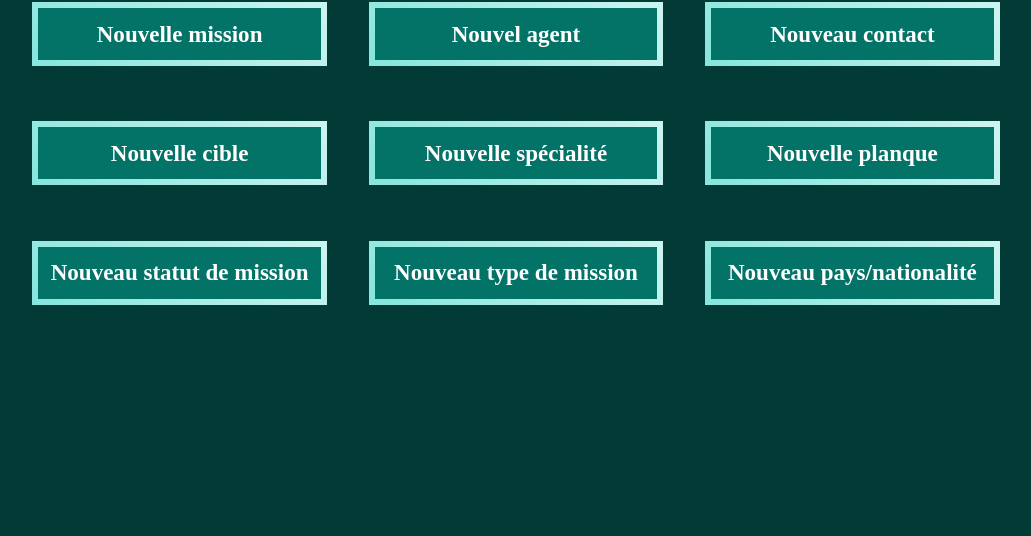
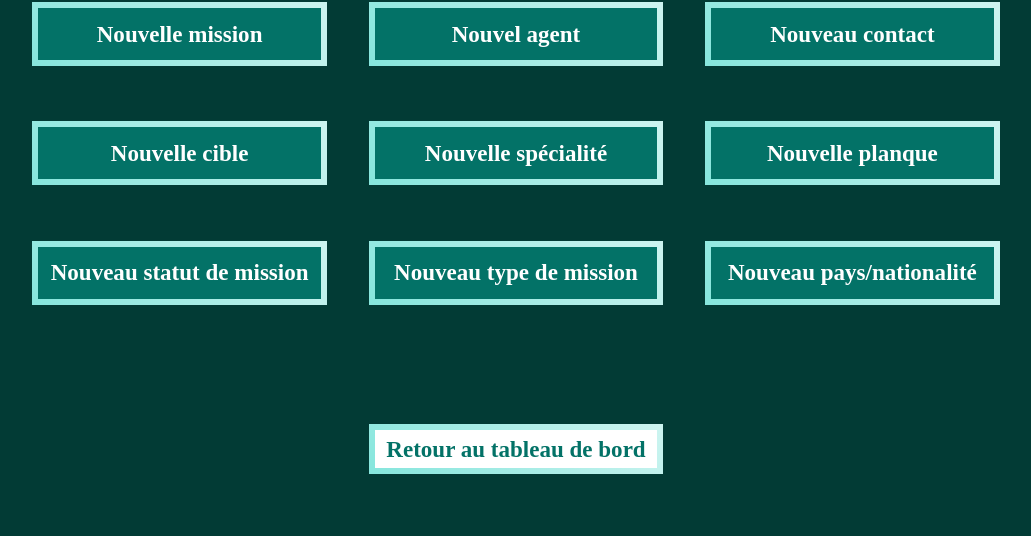
Before and after one commit to Faizh33/KGB-app, a PHP site: page /dashboardCreate.php in a window 1280 px wide. Shown: the part 281-817 px from the top of the page, without its empty margins (124-1155 px from the left). Before the commit the page ends 586 px from the top, so only its background shows below. Run offline with PHP 8.4, Linux system fonts and the light colour scheme; the visitor is signed in with stand-in values (Sample User, id 1); data comes from the database, SQL or seed files in the repository; some web fonts are replaced.

Commit message:
modification of the display of the dashboard buttons

```diff
--- a/app/views/dashboardCreate.php
+++ b/app/views/dashboardCreate.php
@@ -85,6 +85,15 @@
 
                 </td>
             </tr>
+            <tr>
+                <td colspan="3">
+                    <div class="dashBoardButton createButton dashboardButtonEdit">
+                        <a href="dashboardEdit.php" class="dashboardButtonLink createButtonLink">
+                            Retour au tableau de bord
+                        </a>
+                    </div>
+                </td>
+            </tr>
         </table>
     </div>
     <div class="tableContainer" id="missionForm" style="display:none;">
@@ -111,15 +120,14 @@
     <div class="tableContainer" id="typeForm" style="display:none;">
         <?php include_once "../snippets/create-form/newTypeForm.php"; ?>
     </div>
+    <div class="tableContainer" id="countryNationalityForm" style="display:none;">
+        <?php include_once "../snippets/create-form/newCountryNationalityForm.php"; ?>
+    </div>
     <!-- Bouton de retour arrière -->
     <div class="backButtonContainer" style="display:none;">
-    <button class="backButton">
-        <svg xmlns="http://www.w3.org/2000/svg" width="1.5vw" height="1.5vw" fill="currentColor" color="white" class="bi bi-arrow-left-circle" viewBox="0 0 16 16">
-            <path fill-rule="evenodd" d="M1 8a7 7 0 1 0 14 0A7 7 0 0 0 1 8zm15 0A8 8 0 1 1 0 8a8 8 0 0 1 16 0zm-4.5-.5a.5.5 0 0 1 0 1H5.707l2.147 2.146a.5.5 0 0 1-.708.708l-3-3a.5.5 0 0 1 0-.708l3-3a.5.5 0 1 1 .708.708L5.707 7.5H11.5z"/>
-
-        </svg>
-            <span class="backText">Retour</span>
-        </button>
+        <a href="dashboardCreate.php" class="backButton">
+            Retour
+        </a>
     </div>
     <?php endif; ?>
 
--- a/app/views/dashboardEdit.php
+++ b/app/views/dashboardEdit.php
@@ -97,7 +97,9 @@
         </table>
     </div>
     <div class="dashBoardButton createButton dashboardButtonEdit">
-        <a href="dashboardCreate.php" class="dashboardButtonLink createButtonLink">Créer</a>
+        <a href="dashboardCreate.php" class="dashboardButtonLink createButtonLink">
+            Créer
+        </a>
     </div>
     <?php endif; ?>
 </body>
```
